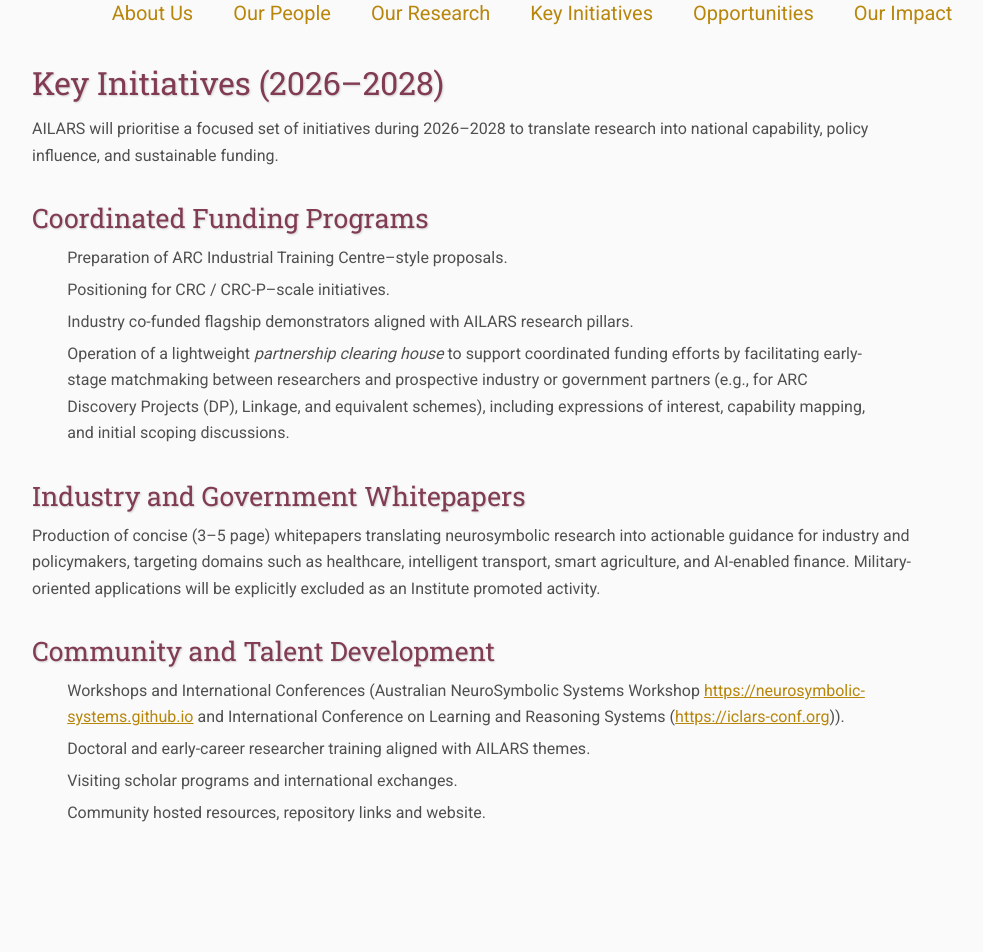
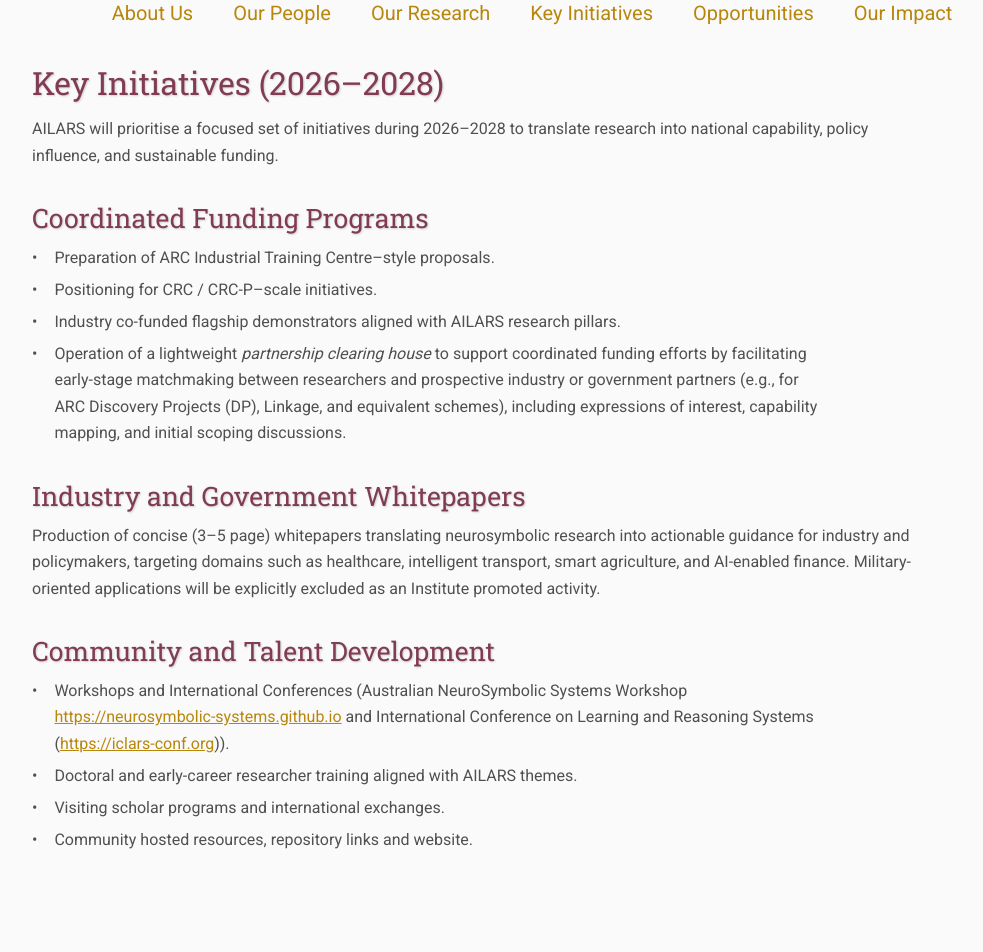
Before and after one commit to ITSEG-MQ/website-ailars, a Jekyll site: the page built from initiatives/index.html, in a window 1280 px wide. Shown: the part 384-1336 px from the top of the page, without its empty margins (108-1091 px from the left). Built offline with Jekyll 4.4.1, drawn with Linux system fonts in a browser that asks for light colours.

Commit message:
Refactor CSS for initiatives page bullet points

```diff
--- a/initiatives/index.html
+++ b/initiatives/index.html
@@ -14,21 +14,26 @@ nav: initiatives
     margin: 0 0 1.0em 0;
     line-height: 1.65;
   }
-  .initiatives-page ul {
-    margin: 0.4em 0 1.0em 1.4em;
+
+  /* === Bullet fallback that always works (draw bullets manually) === */
+  .initiatives-page ul{
+    list-style: none !important;
+    margin: 0.4em 0 1.0em 0 !important;
+    padding-left: 0 !important;
     line-height: 1.65;
   }
-  .initiatives-page li { margin: 0.35em 0; }
-    /* Force bullet points to show */
-  .initiatives-page ul {
-    list-style-type: disc !important;
-    padding-left: 1.2em;
-    margin-left: 1.0em;
+  .initiatives-page li{
+    position: relative;
+    margin: 0.35em 0;
+    padding-left: 1.4em;   /* space for the bullet */
   }
-  .initiatives-page li::marker {
-    font-size: 1em;
+  .initiatives-page li::before{
+    content: "•";
+    position: absolute;
+    left: 0;
+    top: 0;
+    line-height: 1.65;
   }
-
 </style>
 
 <div class="initiatives-page">
```
